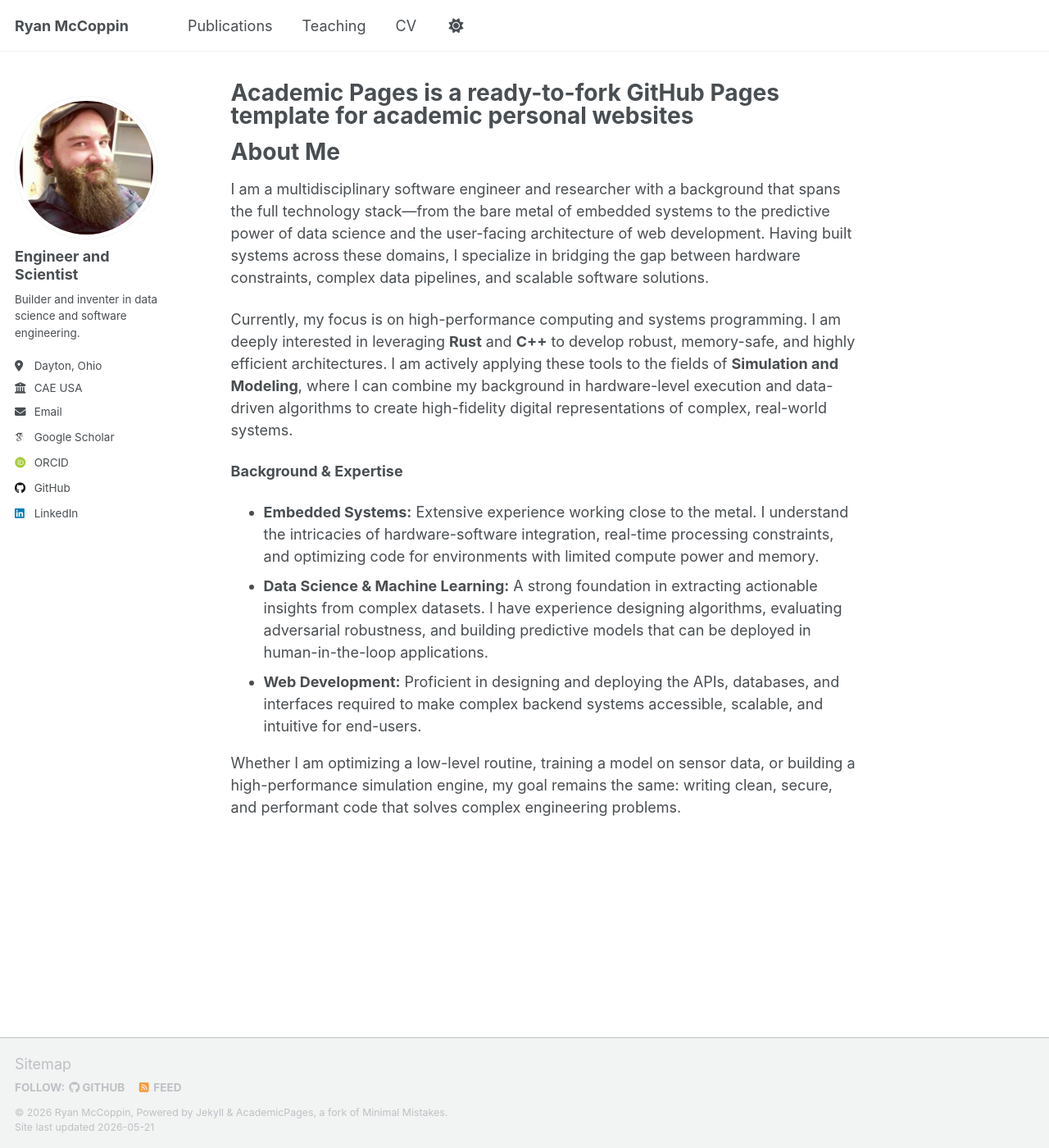
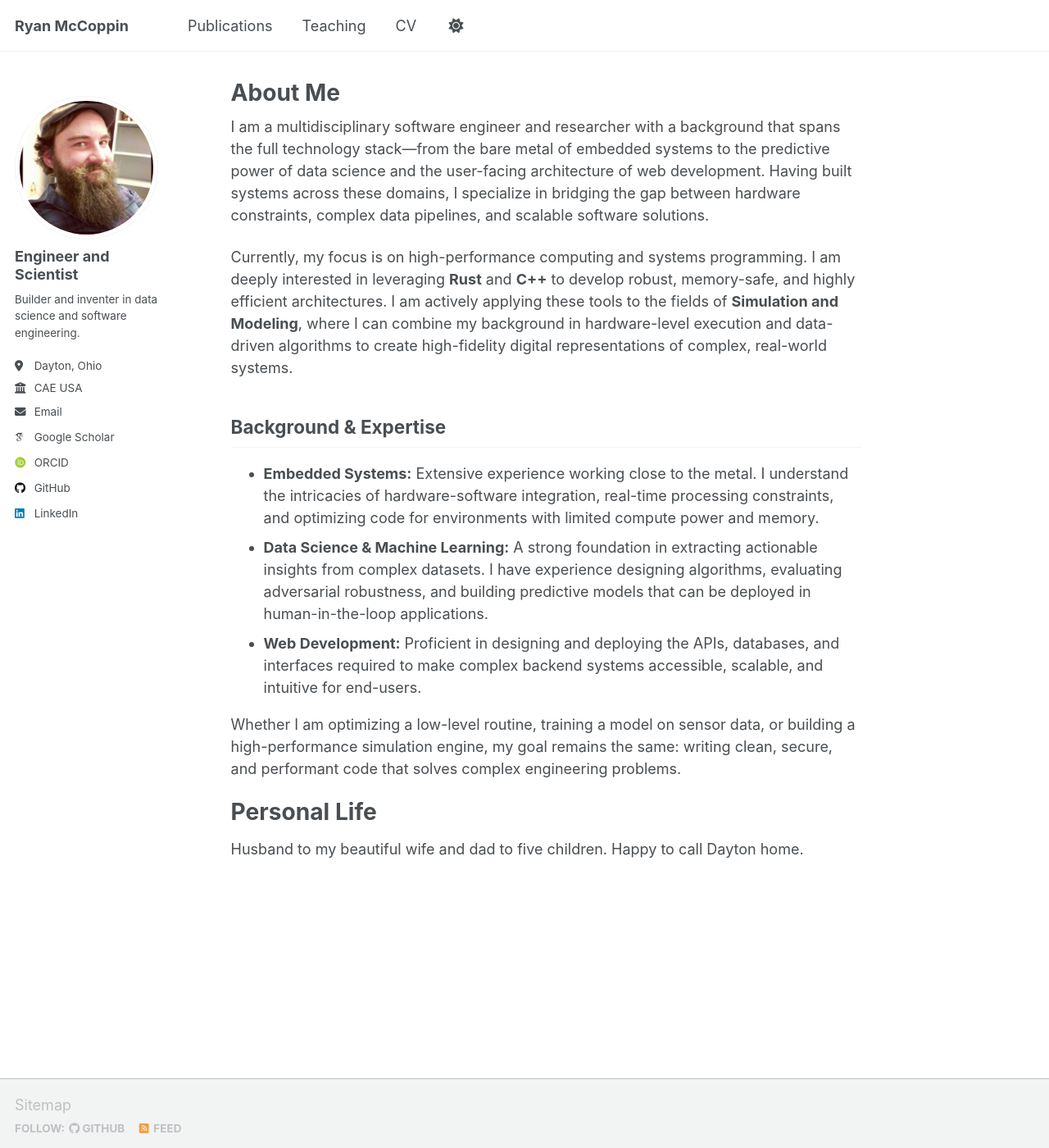
Before and after one commit to rrmhearts/rrmhearts.github.io, a Jekyll site: the page built from _pages/about.md, in a window 1280 px wide and 1400 px high. Shown: the whole window at 82% size. Built offline with Jekyll 4.4.1, drawn with Linux system fonts in a browser that asks for light colours; some web fonts are replaced; a script that is not in the unit is left out.

Commit message:
academic pages bug

```diff
--- a/_pages/about.md
+++ b/_pages/about.md
@@ -1,23 +1,26 @@
 ---
 permalink: /
-title: "Academic Pages is a ready-to-fork GitHub Pages template for academic personal websites"
+title: "About Me"
 author_profile: true
 redirect_from:
   - /about/
   - /about.html
 ---
 
-About Me
-========
-
 I am a multidisciplinary software engineer and researcher with a background that spans the full technology stack—from the bare metal of embedded systems to the predictive power of data science and the user-facing architecture of web development. Having built systems across these domains, I specialize in bridging the gap between hardware constraints, complex data pipelines, and scalable software solutions.
 
 Currently, my focus is on high-performance computing and systems programming. I am deeply interested in leveraging **Rust** and **C++** to develop robust, memory-safe, and highly efficient architectures. I am actively applying these tools to the fields of **Simulation and Modeling**, where I can combine my background in hardware-level execution and data-driven algorithms to create high-fidelity digital representations of complex, real-world systems.
 
-**Background & Expertise**
+Background & Expertise
+------------------------
 
 * **Embedded Systems:** Extensive experience working close to the metal. I understand the intricacies of hardware-software integration, real-time processing constraints, and optimizing code for environments with limited compute power and memory.
 * **Data Science & Machine Learning:** A strong foundation in extracting actionable insights from complex datasets. I have experience designing algorithms, evaluating adversarial robustness, and building predictive models that can be deployed in human-in-the-loop applications.
 * **Web Development:** Proficient in designing and deploying the APIs, databases, and interfaces required to make complex backend systems accessible, scalable, and intuitive for end-users.
 
 Whether I am optimizing a low-level routine, training a model on sensor data, or building a high-performance simulation engine, my goal remains the same: writing clean, secure, and performant code that solves complex engineering problems.
+
+Personal Life
+==============
+
+Husband to my beautiful wife and dad to five children. Happy to call Dayton home.
```
